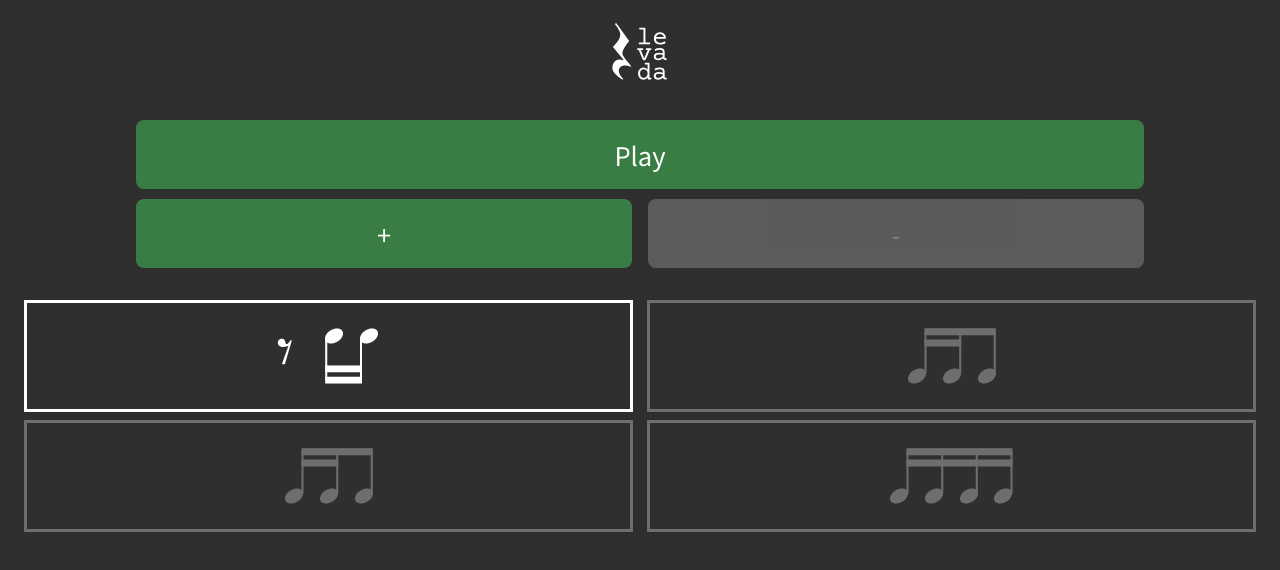
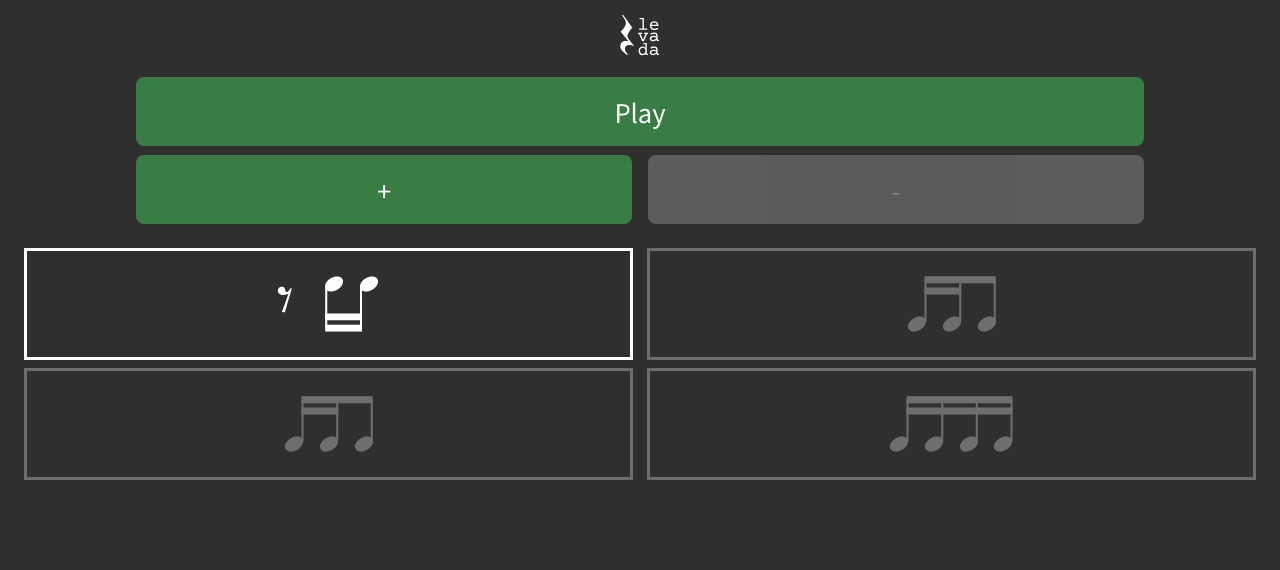
Before and after one commit to Vernalhav/levada, a React (Create React App) app: page / in a window 1280 px wide. Shown: the top 570 px of the page. Built offline with nearby package versions, Linux system fonts and the light colour scheme; a web font is replaced by a local one.

Commit message:
Added click look and feel to beat

```diff
--- a/src/assets/styles/global.css
+++ b/src/assets/styles/global.css
@@ -5,6 +5,7 @@
     --color-tertiary: #B7245C;
     --color-quaternary: #A11692;
     --color-button-disabled: #c2c2c2c0;
+    --color-beat-played: #323232;
 }
 
 * {
--- a/src/components/RhythmGrid/index.tsx
+++ b/src/components/RhythmGrid/index.tsx
@@ -1,4 +1,4 @@
-import React from 'react';
+import React, { useState } from 'react';
 
 import RhythmicFigure from '../RhythmicFigure';
 
@@ -11,15 +11,22 @@ interface RhythmGridProps {
 
 function RhythmGrid(props: RhythmGridProps): JSX.Element {
     const maxBeats = props.rhythmicFigures.length;
+    const [userBeat, setUserBeat] = useState(false);
+
+    function beatAnimation() {
+        setUserBeat(true);
+        setTimeout(() => setUserBeat(false), 100);
+    }
 
     return (
-        <div id="rhythm-grid">
+        <div id="rhythm-grid" onClick={beatAnimation}>
             <div className="container">
                 {props.rhythmicFigures.map((rhythmicFigure: string, i: number) => {
                     return (
                         <RhythmicFigure
                             type={rhythmicFigure}
-                            isHighlighted={props.currentBeat % maxBeats === i}
+                            isCurrentBeat={props.currentBeat % maxBeats === i}
+                            isShining={userBeat}
                             key={i}
                         />
                     );
--- a/src/components/RhythmGrid/styles.css
+++ b/src/components/RhythmGrid/styles.css
@@ -8,7 +8,8 @@
     width: 100vw;
 
     display: grid;
-    padding: 1.5rem;
+    padding-left: 1.5rem;
+    padding-right: 1.5rem;
     column-gap: 0.9rem;
     row-gap: 0.5rem;
     grid-template-columns: repeat(2, 1fr);
--- a/src/components/RhythmicFigure/index.tsx
+++ b/src/components/RhythmicFigure/index.tsx
@@ -1,21 +1,23 @@
-import React from 'react';
+import React, { HTMLAttributes } from 'react';
 import classNames from 'classnames';
 
 import './styles.css';
 
 import { RHYTHMIC_FIGURES } from '../../assets/RhythmicFigures';
 
-interface RhythmicFigureProps {
+interface RhythmicFigureProps extends HTMLAttributes<HTMLDivElement> {
     type: string;
-    isHighlighted?: boolean;
+    isCurrentBeat: boolean;
+    isShining: boolean;
 }
 
-function RhythmicFigure(props: RhythmicFigureProps): JSX.Element {
-    const image = RHYTHMIC_FIGURES[props.type].image;
+function RhythmicFigure({ type, isCurrentBeat, isShining }: RhythmicFigureProps): JSX.Element {
+    const image = RHYTHMIC_FIGURES[type].image;
 
     const classes = classNames({
         'rhythmic-figure': true,
-        highlighted: props.isHighlighted,
+        highlighted: isCurrentBeat,
+        shining: isShining,
     });
 
     return (
--- a/src/components/RhythmicFigure/styles.css
+++ b/src/components/RhythmicFigure/styles.css
@@ -6,8 +6,23 @@
     border: 3px solid var(--color-contrast);
     opacity: 0.3;
     transition: opacity 0.2s;
+
+    user-select: none; /* standard syntax */
+    -webkit-user-select: none; /* webkit (safari, chrome) browsers */
+    -moz-user-select: none; /* mozilla browsers */
+    -khtml-user-select: none; /* webkit (konqueror) browsers */
+    -ms-user-select: none; /* IE10+ */
 }
 
 .rhythmic-figure.highlighted{
     opacity: 1;
 }
+
+@keyframes beat {
+    from {box-shadow: 0 0 1rem var(--color-contrast)}
+    to {box-shadow: revert;}
+}
+
+.rhythmic-figure.shining.highlighted {
+    animation: beat 0.1s linear 1;
+}
--- a/src/pages/MainPage/styles.css
+++ b/src/pages/MainPage/styles.css
@@ -8,9 +8,8 @@
 
 #main-page header {
     width: 100vw;
-    height: 5rem;
+    height: 3rem;
 
-    padding: 0.4rem;
     display: flex;
     justify-content: center;
 
@@ -29,7 +28,8 @@
     width: 100%;
     display: flex;
     justify-content: center;
-    margin-top: 1.7rem;
+    margin-top: 1rem;
+    margin-bottom: 1rem;
     height: fit-content;
 }
 
```
